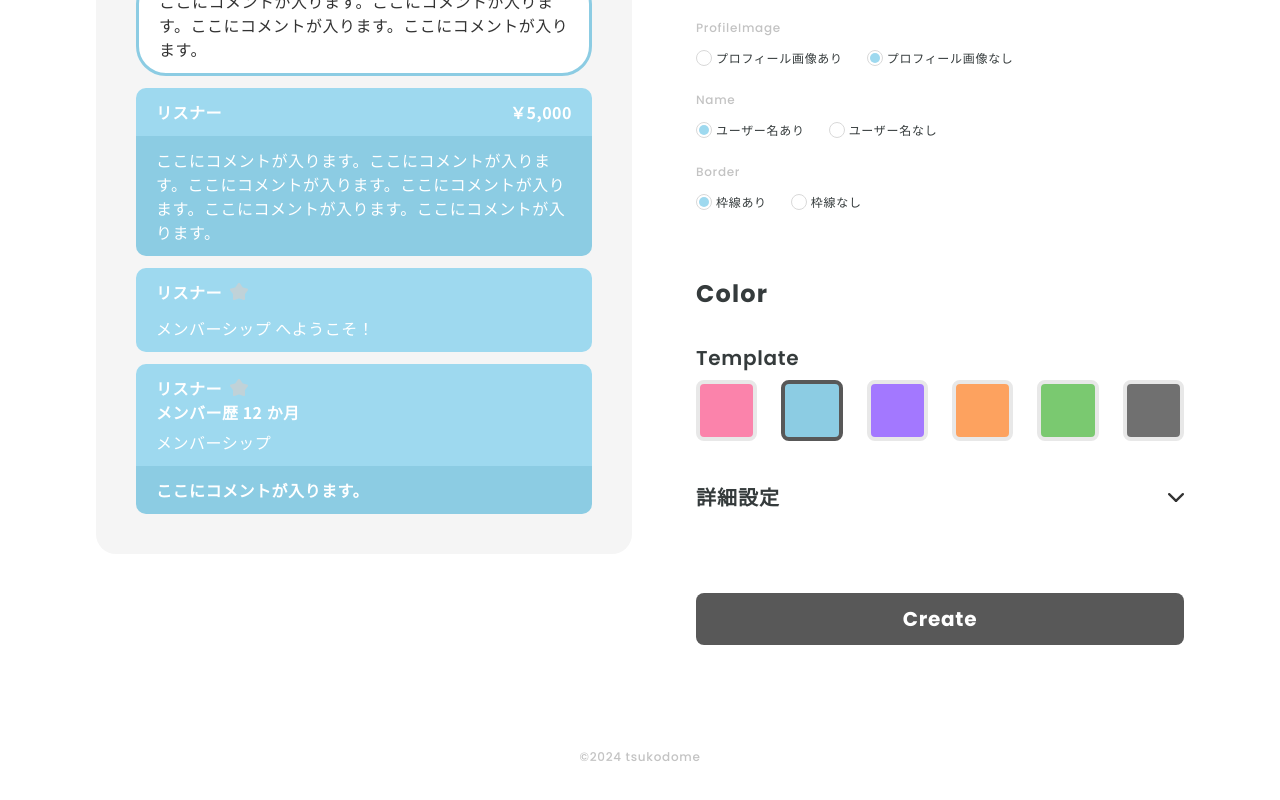
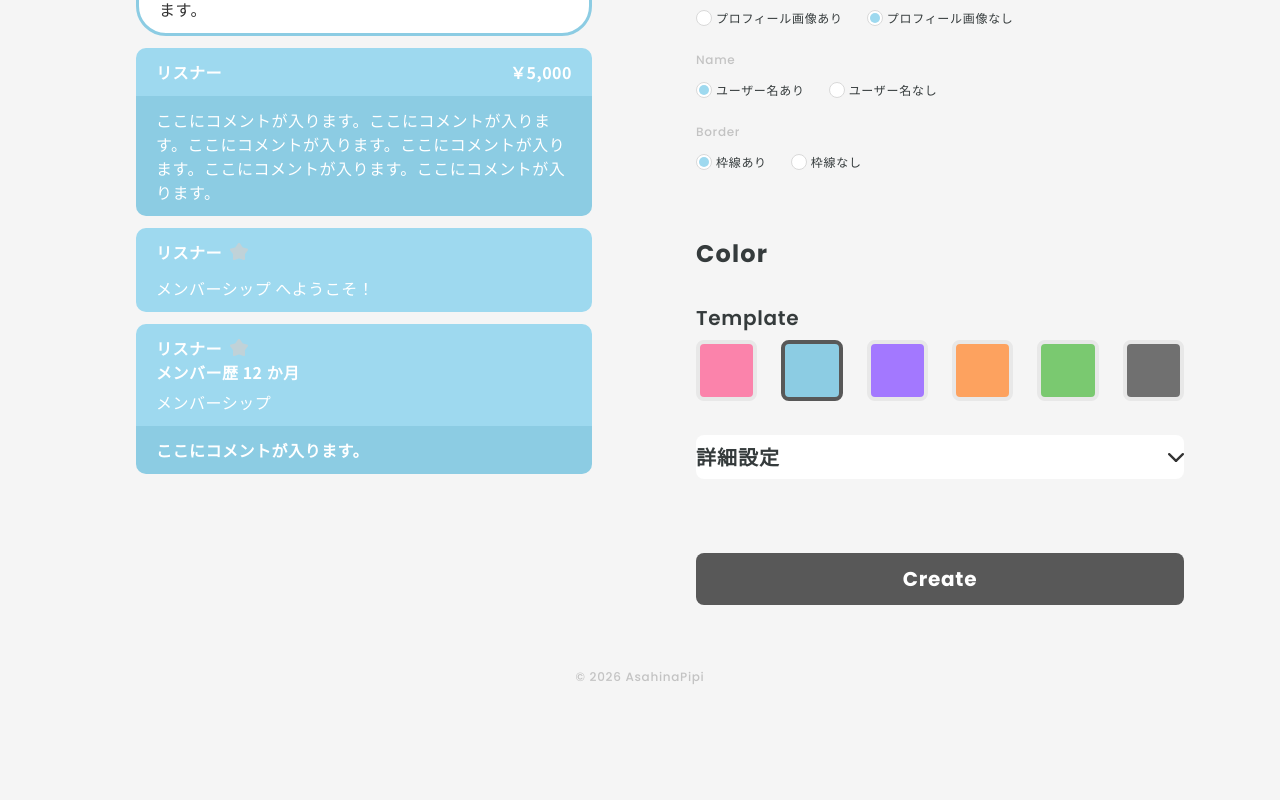
Before and after one commit to plus-5min/fukidashi, a React (Vite) app: page / in a window 1280 px wide. Shown: the part 320-1120 px from the top of the page. After the commit the page ends 1045 px from the top, so only its background shows below. Built offline with nearby package versions, Linux system fonts and the light colour scheme.

Commit message:
fix: layout

```diff
--- a/src/app/AppLayout.tsx
+++ b/src/app/AppLayout.tsx
@@ -12,11 +12,13 @@ export function AppLayout() {
   useModalScrollLock(aboutOpen)
 
   return (
-    <>
+    <div className="flex min-h-screen flex-col">
       <Header onOpenAbout={() => setAboutOpen(true)} />
-      <Outlet />
+      <main className="flex-1">
+        <Outlet />
+      </main>
       <Footer />
       <AboutModal open={aboutOpen} onClose={() => setAboutOpen(false)} />
-    </>
+    </div>
   )
 }
--- a/src/app/components/Footer.tsx
+++ b/src/app/components/Footer.tsx
@@ -1,8 +1,10 @@
 export function Footer() {
+  const currentYear = new Date().getFullYear()
+
   return (
     <footer>
       <div className="p-10">
-        <p className="font-poppins text-center text-xs font-medium text-[#c3c3c3]">©2024 tsukodome</p>
+        <p className="font-poppins text-center text-xs font-medium text-[#c3c3c3]">© {currentYear} AsahinaPipi</p>
       </div>
     </footer>
   )
--- a/src/app/components/Header.tsx
+++ b/src/app/components/Header.tsx
@@ -4,7 +4,7 @@ type HeaderProps = {
 
 export function Header({ onOpenAbout }: HeaderProps) {
   return (
-    <header>
+    <header className="bg-white">
       <div className="px-8 py-4">
         <div className="flex justify-between gap-6">
           <div className="flex gap-6">
--- a/src/pages/GeneratorPage.tsx
+++ b/src/pages/GeneratorPage.tsx
@@ -24,8 +24,7 @@ export function GeneratorPage() {
 
   return (
     <div style={colorVariables}>
-      <main>
-        <div className="mx-auto px-6 py-16 max-[768px]:px-3 max-[768px]:py-8">
+      <div className="mx-auto p-6 max-[768px]:px-3 max-[768px]:py-8">
         <div className="mx-auto flex w-full max-w-[1280px] justify-center gap-16 max-[1080px]:flex-col">
           <CommentPreview config={config} />
           <GeneratorControls
@@ -41,7 +40,6 @@ export function GeneratorPage() {
         </div>
         <CreateModal open={createOpen} css={editableCss} onCssChange={setEditableCss} onClose={() => setCreateOpen(false)} />
       </div>
-      </main>
     </div>
   )
 }
--- a/src/styles/globals.css
+++ b/src/styles/globals.css
@@ -4,3 +4,7 @@
   --font-sans: 'Noto Sans JP', sans-serif;
   --font-poppins: 'Poppins', sans-serif;
 }
+
+body {
+  background-color: #f5f5f5;
+}
```
Also changed, not shown: 1 other file (tests, documents, lock files or other folders). Lines whose indentation alone changed are shown as unchanged.
